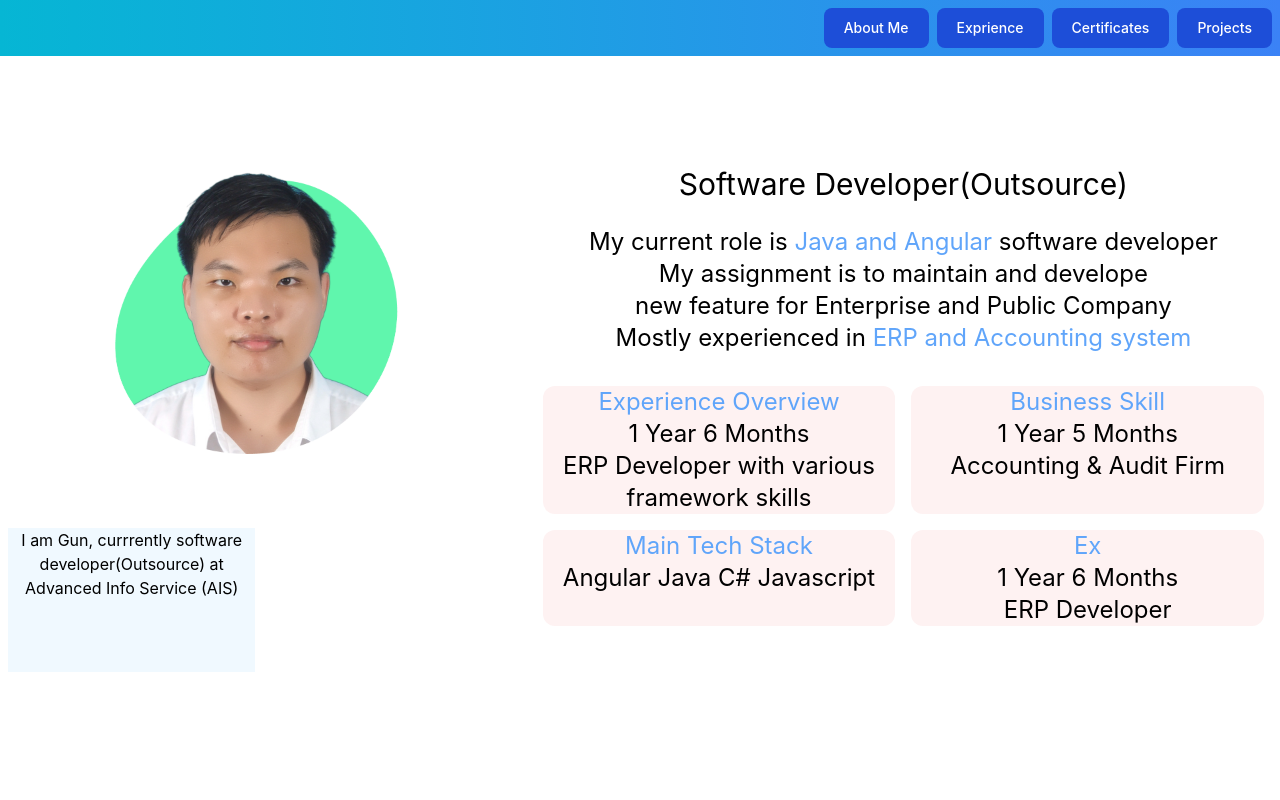
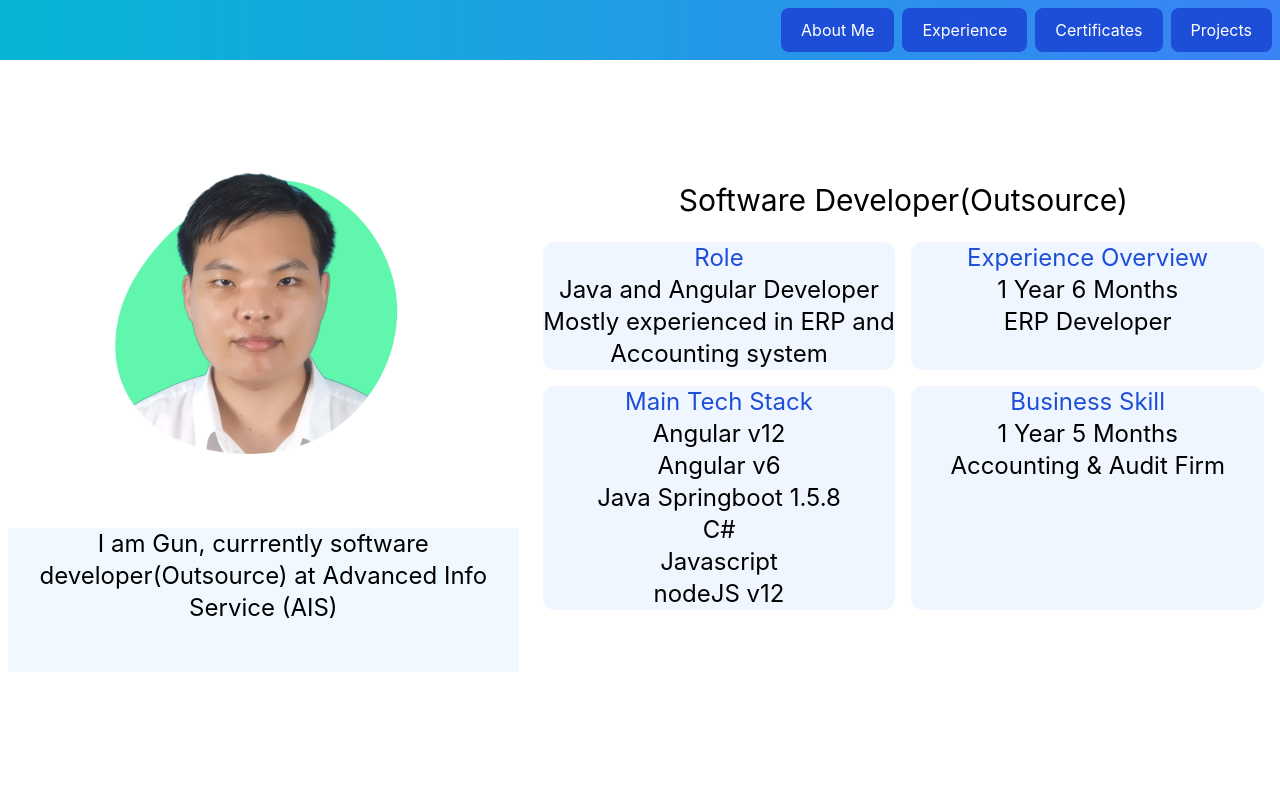
Before and after one commit to GunPkate/resume2024, a React (Create React App) app: page / in a window 1280 px wide. Shown: the top 800 px of the page. Built offline with nearby package versions, Linux system fonts and the light colour scheme.

Commit message:
change details

```diff
--- a/src/App.js
+++ b/src/App.js
@@ -15,7 +15,7 @@ function App() {
 
   const items = [
     { topic : "About Me", section : experience } ,
-    { topic : "Exprience", section : experience } ,
+    { topic : "Experience", section : experience } ,
     { topic : "Certificates", section : certificates } ,
     { topic : "Projects", section : works } ,
    ]
--- a/src/components/Hero/HeroA.jsx
+++ b/src/components/Hero/HeroA.jsx
@@ -8,11 +8,12 @@ const img =
     objectFit: "scale-down"
 }
 
+const me = `
+I am Gun, currrently software developer(Outsource)
+at Advanced Info Service (AIS)
+`
 const HeroA = () => {
-    const a = document.getElementsByClassName("hero-div");
-    const b = document.getElementById("hero");
-    console.log(a)
-    console.log(b)
+    const textHeroNormal = ""
     return (
         <>
         <div className="block w-5/12 my-auto" id="About Me">
@@ -22,10 +23,10 @@ const HeroA = () => {
                 </div>
             </div>
 
-            <div className="parent">
-                <div className="grid grid-cols-1 md:grid-cols-2 lg:grid-cols-2 min-h-40 justify-center">
-                    <div className="bg-sky-50 m-2">
-                        I am Gun, currrently software developer(Outsource) at Advanced Info Service (AIS)
+            <div className="parent my-auto ms-auto">
+                <div className="grid grid-cols-1 min-h-40 justify-center">
+                    <div className="bg-sky-50 m-2 text-2xl">
+                        {me}
                     </div>
                 </div>
             </div>
--- a/src/components/Hero/HeroB.jsx
+++ b/src/components/Hero/HeroB.jsx
@@ -2,37 +2,41 @@
 
 const HeroB = () => {
 
-    const textHeroMainStyle = "text-2xl text-blue-400"
-    const highLightStyle = "text-2xl text-blue-400"
-    const highLightDiv = "bg-red-50 m-2 min-h-2"
+    const highLightStyle = "text-2xl  text-blue-700"
+    const highLightDiv = "bg-blue-50 m-2 min-h-2"
     const textHeroNormal = "text-2xl"
 
     const sectionStyle = "grid grid-cols-1 md:grid-cols-2 lg:grid-cols-2 min-h-40 justify-center";
-    const c = "bg-red-50 m-2 rounded-xl"
+    const c = "bg-blue-50 m-2 rounded-xl"
 
     const skillHighLight = [
-        { title: "Experience Overview",data1: "1 Year 6 Months", data2: "ERP Developer with various framework skills"},
+        { title: "Role", data2: `
+        <div class="float-left">
+       Java and Angular Developer <br/>
+        Mostly experienced in  ERP and Accounting system <br/>
+        </div>
+
+        `},
+        { title: "Experience Overview",data1: "1 Year 6 Months", data2: "ERP Developer"},
+        { title: "Main Tech Stack",data1: "", data2:
+        `
+            Angular v12 <br/>
+            Angular v6 <br/>
+            Java Springboot 1.5.8<br/>
+            C# <br/>
+            Javascript <br/>
+            nodeJS  v12 <br/>
+        `
+        },
         { title: "Business Skill",data1: "1 Year 5 Months", data2: "Accounting & Audit Firm"},
-        { title: "Main Tech Stack",data1: "", data2: ["Angular ", "Java ", "C# ", "Javascript "]},
-        { title: "Ex",data1: "1 Year 6 Months", data2: "ERP Developer"},
     ]
 
     return (
         <>
         <div className="block w-7/12 my-auto mx-2">
         <h1 className="text-3xl">Software Developer(Outsource)</h1>
-            <div className={textHeroNormal}>
-                <div className="p-6 hero-div">
-                    <p className="whitespace-pre-line">
-                        My current role is <span className={textHeroMainStyle}>Java and Angular</span> software developer <br/>
-                        My assignment is to maintain and develope <br/>
-                        new feature for Enterprise and Public Company <br/>
-                        Mostly experienced in <span className={textHeroMainStyle}> ERP and Accounting system </span>
-                    </p>
-                </div>
-            </div>
 
-            <div className={textHeroNormal}>
+            <div className={textHeroNormal+" pt-4"}>
                 <div className={sectionStyle}>
                         {skillHighLight?skillHighLight.map( (itemn,id)=>
                         <div key={id} className={highLightDiv+" "+c}>
@@ -42,8 +46,7 @@ const HeroB = () => {
                         <p>
                             {itemn.data1}
                         </p>
-                        <p>
-                            {itemn.data2}
+                        <p  dangerouslySetInnerHTML={{__html:`${itemn.data2}`}}>
                         </p>
                         </div>
                         ):<>
@@ -51,7 +54,7 @@ const HeroB = () => {
                     </div>
 
                 {/* <div className="grid grid-cols-1 md:grid-cols-2 lg:grid-cols-2 min-h-40 justify-center">
-                    <div className="bg-red-50 m-2">
+                    <div className="bg-blue-50 m-2">
                         <p>
                             Experience Overview
                         </p>
@@ -59,7 +62,7 @@ const HeroB = () => {
 
                         </p>
                     </div>
-                    <div className="bg-red-50 m-2">
+                    <div className="bg-blue-50 m-2">
                         <p>
                             My Skill
                         </p>
--- a/src/components/Navbar.jsx
+++ b/src/components/Navbar.jsx
@@ -1,8 +1,7 @@
 const Navbar = ({navigate}) => {
 
-    const btn = "block text-white bg-blue-700 hover:bg-blue-800 focus:ring-4 focus:outline-none focus:ring-blue-300 font-medium rounded-lg text-sm px-5 py-2.5 text-center dark:bg-blue-600 dark:hover:bg-blue-700 dark:focus:ring-blue-800"
-    const btnColor = "bg-gradient-to-r from-green-400 to-blue-500 hover:from-pink-500 hover:to-yellow-500 "
-    const textBtn = "text-2xl ml-2 "
+    const btn = "block text-white bg-blue-700 hover:bg-blue-800 focus:ring-4 focus:outline-none focus:ring-blue-300 font-large rounded-lg px-5 py-2.5 text-center dark:bg-blue-600 dark:hover:bg-blue-700 dark:focus:ring-blue-800"
+    const textBtn = "text-4xl text-bold ml-2 "
     const navPost = "flex justify-end "
     const navBG = "w-full fixed bg-gradient-to-r from-cyan-500 to-blue-500 p-2 "
 
--- a/src/components/Work/Experience.jsx
+++ b/src/components/Work/Experience.jsx
@@ -12,11 +12,12 @@ const Project = ({section,data}) => {
 
     const header = "text-5xl my-10"
     const sectionStyle = "grid grid-cols-1 md:grid-cols-2 lg:grid-cols-3 min-h-40 justify-center";
+    const sectionExperience = "grid grid-cols-2  md:grid-cols-2  lg:grid-cols-[40%_40%] lg:gap-x-8 min-h-40 justify-center";
     const a = "text-2xl";
     const b = "text-xl";
     const c = "bg-sky-50 m-2 rounded-2xl border-2 border-blue-600"
-    const btn = "block text-white bg-blue-700 hover:bg-blue-800 focus:ring-4 focus:outline-none focus:ring-blue-300 font-medium rounded-lg text-sm px-5 py-2.5 text-center dark:bg-blue-600 dark:hover:bg-blue-700 dark:focus:ring-blue-800 "
-    const btnText = "mx-auto text-2xl py-2 my-2"
+    const btn = "block text-white bg-blue-700 hover:bg-blue-800 focus:ring-4 focus:outline-none focus:ring-blue-300 font-medium rounded-lg px-5 py-2.5 text-center dark:bg-blue-600 dark:hover:bg-blue-700 dark:focus:ring-blue-800 "
+    const btnText = "mx-auto text-xl py-2 my-2"
 
     let itemList = data
     return (
@@ -26,12 +27,14 @@ const Project = ({section,data}) => {
         <div className="block">
             <input placeholder="...Search" className="w-80"/>
             <div className="w-12/12 parent">
-                <div className={sectionStyle+" "+b}>
+                <div className={section === "Certificates" ? sectionStyle+" "+b : sectionExperience+" "+b}>
                     {itemList.length > 0 ? itemList.map( (data,id)=> {
                         let fullData = "";
                         for (let j of data.tech){
                             fullData += ' '+j;
                         }
+                        if(section !== "Experience"){
+
                             return(
                             <div key={id} className={c}>
                                 <div style={{background:"white"}}>
@@ -41,11 +44,13 @@ const Project = ({section,data}) => {
                                 </div>
                                 <div className={a}>{data.name}</div>
                                 <div className={a}>{data.date}</div>
-                            <div >{data.desc}</div>
+                                <div dangerouslySetInnerHTML={{__html: `${data.desc}` }}></div>
                                 <div >{data.tag}</div>
                                 <div >{fullData}</div>
                                 <button className={btn + btnText}>More Info</button>
                             </div>)
+
+                        }
                      }) :
                     <>
                         NO Data
--- a/src/details/Projects.js
+++ b/src/details/Projects.js
@@ -6,14 +6,24 @@ export const  Projects = [
         name: "Debt Collector Email",
         tag: "node js",
         tech: ["nodeJS","nodemailer","Hapi","Type ORM"],
-        desc: ["use nodemailer to generate email."," Context of the email detail change depends on amount of money and day count of last payment "],
+        desc: `
+             use nodemailer to generate email. <br/>
+             Context of the email detail change depends on <br/>
+             amount of money and day count of last payment.
+        `,
         img: `${pro1}`
     },
     {
         name: "C# Accounting",
         tag: "C# WPF",
         tech: ["C#","WPF","Accounting","MS SQL"],
-        desc: "Window app accounting ERP using C# WPF to quickly use simple UI and dotnet 4.7 to support Crystal Report. Details of the will be saved into MS SQL and get query from database",
+        desc:
+        `Window app accounting ERP using C# WPF  <br/>
+        use simple UI and dotnet 4.7 to support Crystal Report. <br/>
+        details of the will be saved into MS SQL <br/>
+        get query from database.
+        `
+        ,
         img: `${pro2}`
     },
     {
```
Lines whose indentation alone changed are shown as unchanged.
